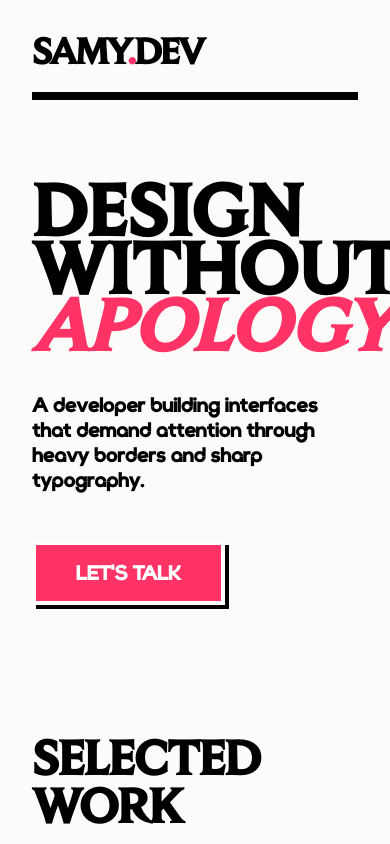
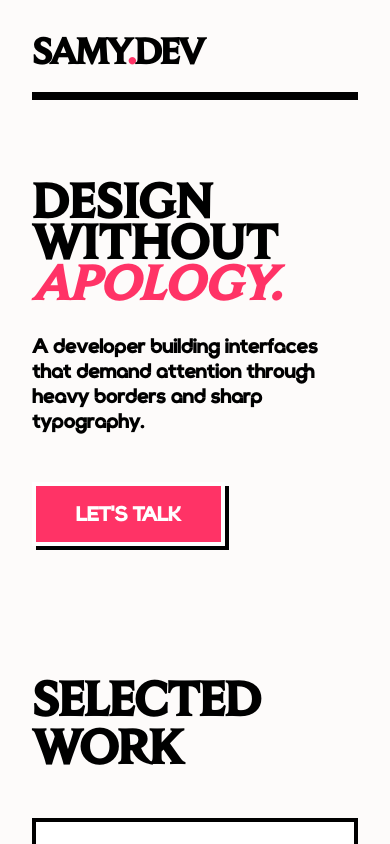
Before and after one commit to samybit/brutalist-portfolio, a React (Vite) app: page / in a window 390 px wide. Shown: the top 844 px of the page. Built offline with nearby package versions, Linux system fonts and the light colour scheme.

Commit message:
decrease header for mobile

```diff
--- a/src/App.tsx
+++ b/src/App.tsx
@@ -82,7 +82,7 @@ export default function App() {
           transition={{ duration: 0.5, ease: "easeOut" }}
           className="mb-32"
         >
-          <h2 className="text-7xl md:text-9xl font-heading font-black uppercase leading-[0.8] mb-10">
+          <h2 className="text-5xl sm:text-7xl md:text-9xl font-heading font-black uppercase leading-[0.85] mb-8 md:mb-10 break-words">
             Design <br /> Without <br /> <span className="italic text-mainBrand">Apology.</span>
           </h2>
 
```
